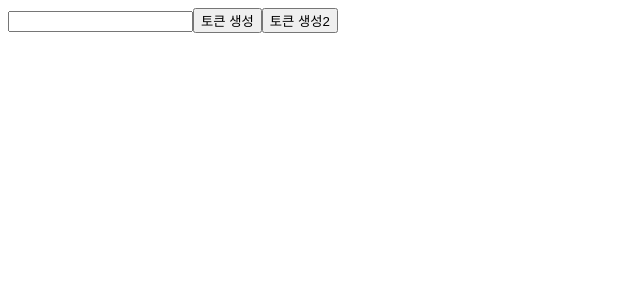
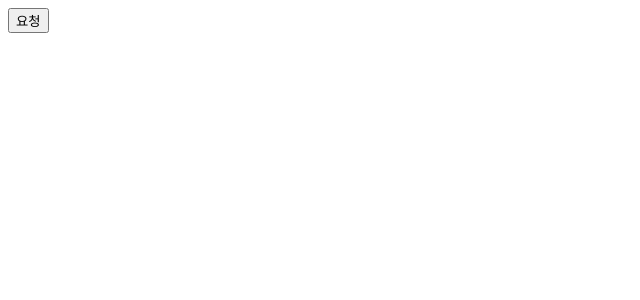
Before and after one commit to hz-uiw/korit_7_react, a React (Create React App) app: page / in a window 1280 px wide. Shown: the top 300 px of the page, without its empty margins (0-640 px from the left). Built offline with nearby package versions, Linux system fonts and the light colour scheme.

Commit message:
axios, 백엔드 통신

```diff
--- a/package.json
+++ b/package.json
@@ -6,6 +6,7 @@
     "@testing-library/jest-dom": "^5.17.0",
     "@testing-library/react": "^13.4.0",
     "@testing-library/user-event": "^13.5.0",
+    "axios": "^1.7.9",
     "cra-template": "1.2.0",
     "react": "^18.3.1",
     "react-dom": "^18.3.1",
--- a/src/index.js
+++ b/src/index.js
@@ -12,6 +12,7 @@ import App10 from './study/App10';
 import App11 from './study/App11';
 import App12 from './study/App12';
 import App13 from './study/App13';
+import App14 from './study/App14';
 // import App from './App';
 
 const root = ReactDOM.createRoot(document.getElementById('root'));
@@ -28,4 +29,5 @@ const root = ReactDOM.createRoot(document.getElementById('root'));
 // root.render(<App10 />);
 // root.render(<App11 />);
 // root.render(<App12 />);
-root.render(<App13 />);
+// root.render(<App13 />);
+root.render(<App14 />);
--- /dev/null
+++ b/src/study/App14.jsx
@@ -0,0 +1,24 @@
+import axios from 'axios';
+import React from 'react';
+
+// npm install axios
+function App14(props) {
+
+    const handleRequestOnClick = async () => {
+        let response = null;
+        try {
+            response = await axios.get("http://localhost:8080/servlet_study_war/api/user");
+            console.log(response);
+            console.log(response.data.username);
+        } catch(error) {
+            console.error(error);
+        }
+    }
+    return (
+        <div>
+            <button onClick={handleRequestOnClick}>요청</button>
+        </div>
+    );
+}
+
+export default App14;
```
Also changed, not shown: 1 other file (tests, documents, lock files or other folders).
